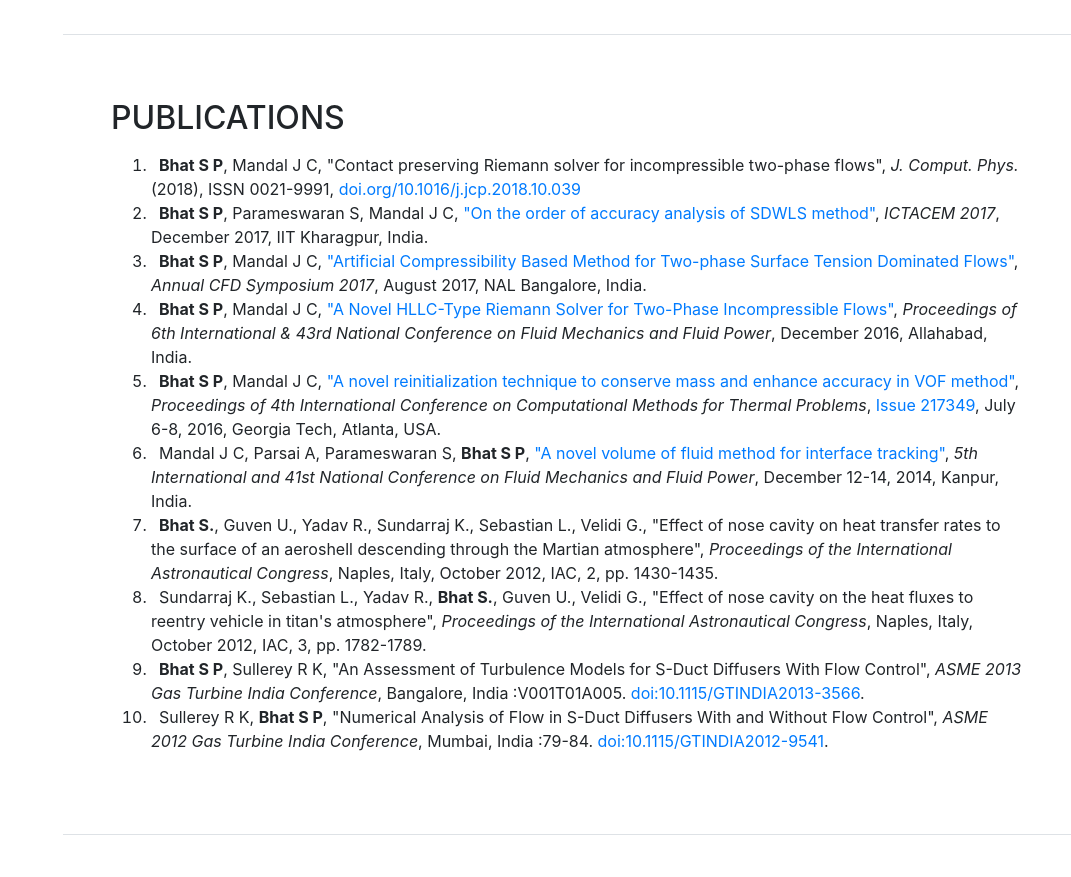
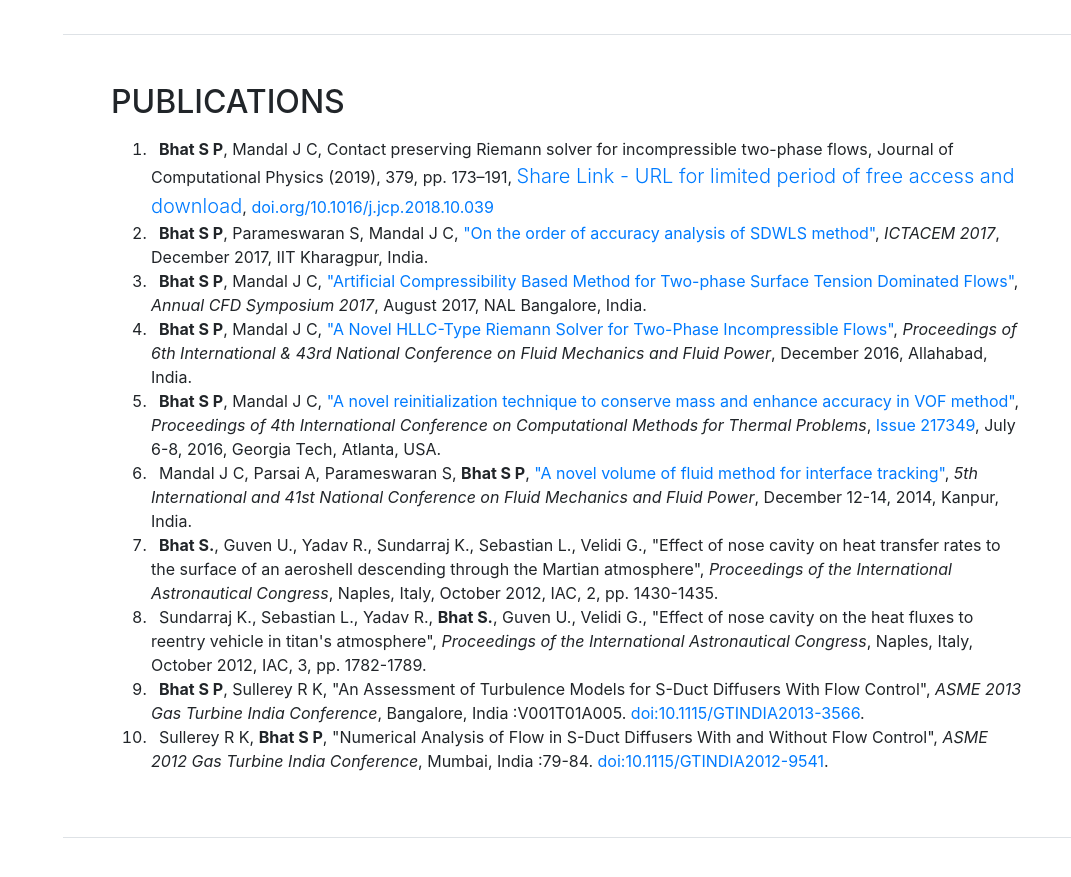
Before and after one commit to heySourabh/MyWebpage, a website with bundled scripts: page index.html in a window 1280 px wide. Shown: the part 4240-5117 px from the top of the page, without its empty margins (209-1280 px from the left). Built offline with nearby package versions, Linux system fonts and the light colour scheme; a web font is replaced by a local one.

Commit message:
journal details update

```diff
--- a/index.html
+++ b/index.html
@@ -420,10 +420,11 @@
             <ol class="mb-3">
                 <li>
                     <span class="ml-2"></span>
-                    <strong>Bhat S P</strong>, Mandal J C, "Contact preserving Riemann solver for incompressible
-                    two-phase flows", <em>J. Comput. Phys.</em> (2018), ISSN 0021-9991,
+                    <strong>Bhat S P</strong>, Mandal J C, Contact preserving Riemann solver for incompressible
+                    two-phase flows, Journal of Computational Physics (2019), 379, pp. 173–191,
+                    <a class="lead" , href="https://authors.elsevier.com/c/1YFz9_W0qzfIo">Share Link - URL for limited
+                        period of free access and download</a>,
                     <a href="https://doi.org/10.1016/j.jcp.2018.10.039">doi.org/10.1016/j.jcp.2018.10.039</a>
-                    <!--<a href="http://www.sciencedirect.com/science/article/pii/S002199911830706X">Science Direct</a>-->
                 </li>
                 <!-- </ol>
 
```
